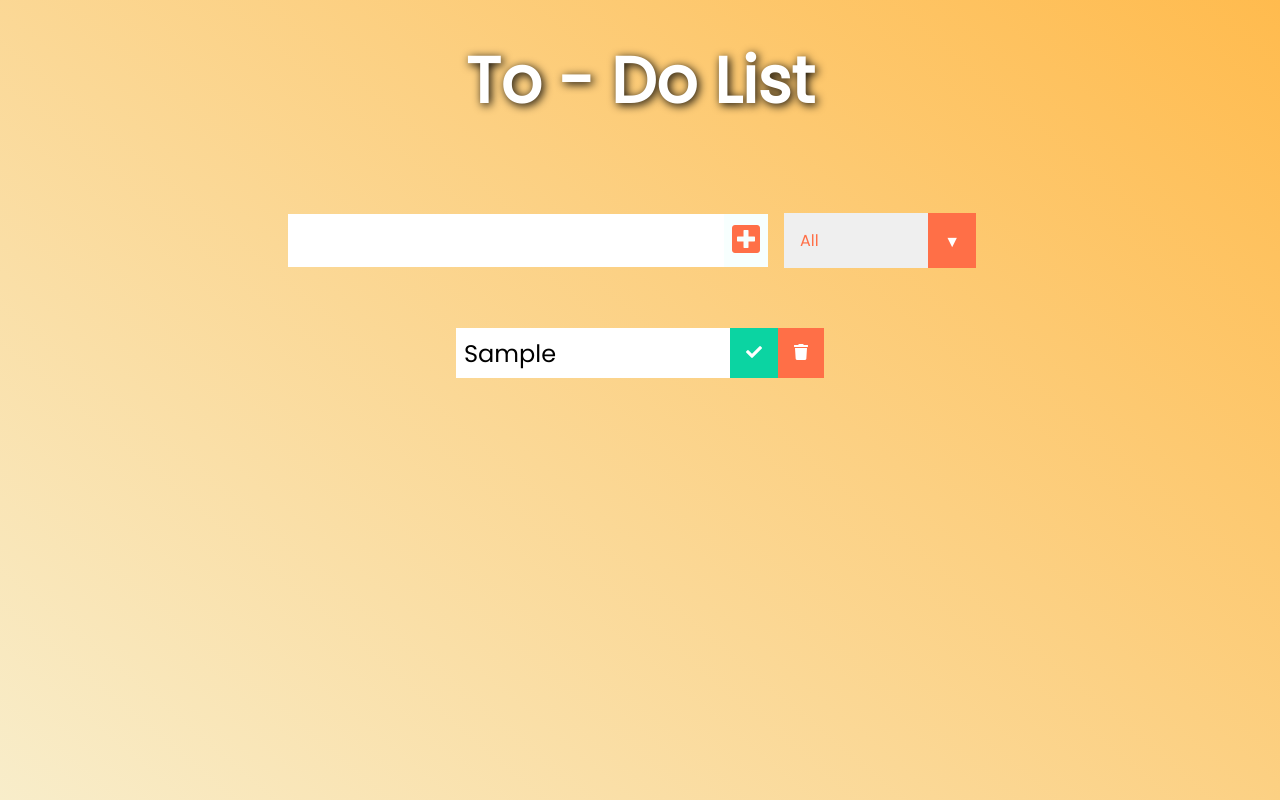
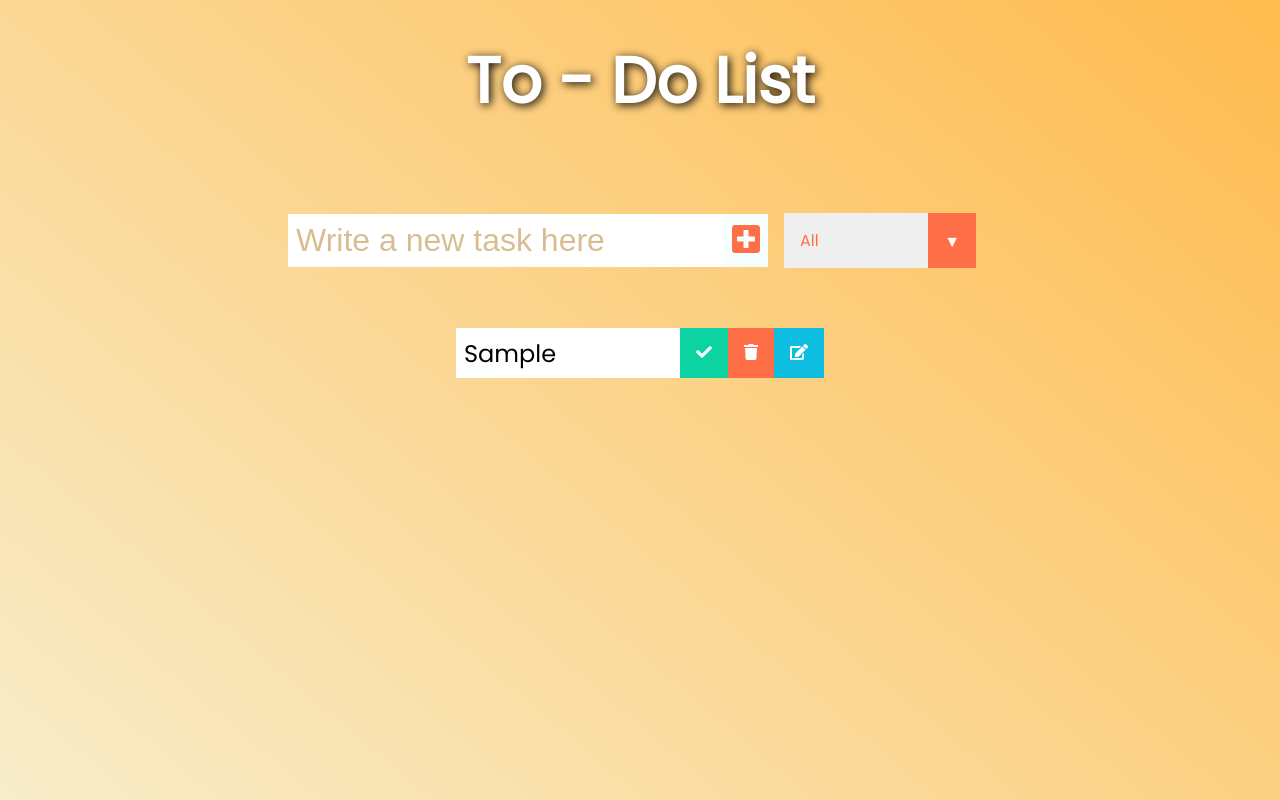
Before and after one commit to sarthakx30/to-do-list, a React (Create React App) app: page / in a window 1280 px wide. Both pictures are taken after typing "Sample" into the empty fields and a click on the button 746 px from the left and 240 px from the top of the page. Built offline with nearby package versions, Linux system fonts and the light colour scheme.

Commit message:
Added Edit Button

```diff
--- a/src/App.css
+++ b/src/App.css
@@ -76,6 +76,7 @@ form button:hover {
 }
 
 .trash-btn,
+.edit-btn,
 .complete-btn {
   background: #ff6f47;
   color: white;
@@ -84,6 +85,10 @@ form button:hover {
   cursor: pointer;
   font-size: 1rem;
   transition: 0.5s ease;
+}
+
+.edit-btn{
+  background:rgb(13, 190, 225);
 }
 
 .complete-btn {
@@ -95,8 +100,23 @@ form button:hover {
 }
 
 .fa-trash,
+.fa-edit,
 .fa-check {
   pointer-events: none;
+}
+
+.edit-btn:hover{
+  background: rgb(255, 255, 255);
+  color: rgb(13, 190, 225);
+  border: 0.05rem solid #fff;
+  border-radius: 0.2rem;
+  padding: 1em;
+  box-shadow: 0 0 .2rem #fff,
+    0 0 .2rem #fff,
+    0 0 2rem rgb(13, 190, 225),
+    0 0 0.8rem rgb(13, 190, 225),
+    0 0 .8rem rgb(13, 190, 225),
+    inset 0 0 .3rem rgb(13, 190, 225);
 }
 
 .complete-btn:hover {
@@ -205,3 +225,8 @@ select {
     width: 75%;
   }
 }
+
+::placeholder{
+  opacity: 0.5;
+  color : #b37e28
+}
--- a/src/App.js
+++ b/src/App.js
@@ -74,6 +74,8 @@ function App() {
         todos={todos}
         setTodos={setTodos}
         filteredTodos={filteredTodos}
+        inputText={inputText}
+        setInputText={setInputText}
       />
     </div>
   );
--- a/src/components/Todo.js
+++ b/src/components/Todo.js
@@ -1,6 +1,6 @@
 import React from 'react';
 
-const Todo = ({ text, todo, todos, setTodos }) => {
+const Todo = ({ inputText,setInputText,text, todo, todos, setTodos }) => {
     const deleteHandler = () => {
         setTodos(todos.filter((el) => el.id !== todo.id))
     }
@@ -15,6 +15,14 @@ const Todo = ({ text, todo, todos, setTodos }) => {
         })
         );
     };
+    const editHandler = () => {
+        setTodos(todos.map((el)=>{
+            if(el.id===todo.id){
+                setInputText(text);
+            }
+        }));
+        deleteHandler();
+    }
     return (
         <div className="todo">
             <li className={`todo-item ${todo.completed ? "completed" : ""}`}>{text}</li>
@@ -24,6 +32,9 @@ const Todo = ({ text, todo, todos, setTodos }) => {
             <button onClick={deleteHandler} className="trash-btn">
                 <i className="fas fa-trash"></i>
             </button>
+            <button onClick={editHandler} className="edit-btn">
+                <i className="fas fa-edit"></i>
+            </button>
         </div>
     );
 }
--- a/src/components/TodoList.js
+++ b/src/components/TodoList.js
@@ -1,7 +1,7 @@
 import React from 'react';
 import Todo from './Todo';
 
-const TodoList = ({ todos, setTodos, filteredTodos }) => {
+const TodoList = ({ inputText, setInputText,todos, setTodos, filteredTodos }) => {
     return (
         <div className="todo-container">
             <ul className="todo-list">
@@ -12,6 +12,8 @@ const TodoList = ({ todos, setTodos, filteredTodos }) => {
                         text={todo.text}
                         key={todo.id}
                         todo={todo}
+                        inputText={inputText}
+                        setInputText={setInputText}
                     />
                 ))}
             </ul>
--- a/src/components/form.js
+++ b/src/components/form.js
@@ -21,7 +21,7 @@ const Form = (props) => {
     }
     return (
         <form>
-            <input value={props.inputText} onChange={inputTextHandler} type="text" className="todo-input" />
+            <input placeholder='Write a new task here' value={props.inputText} onChange={inputTextHandler} type="text" className="todo-input" />
             <button onClick={submitTodoHandler} className="todo-button" type="submit">
                 <i className="fas fa-plus-square"></i>
             </button>
```
